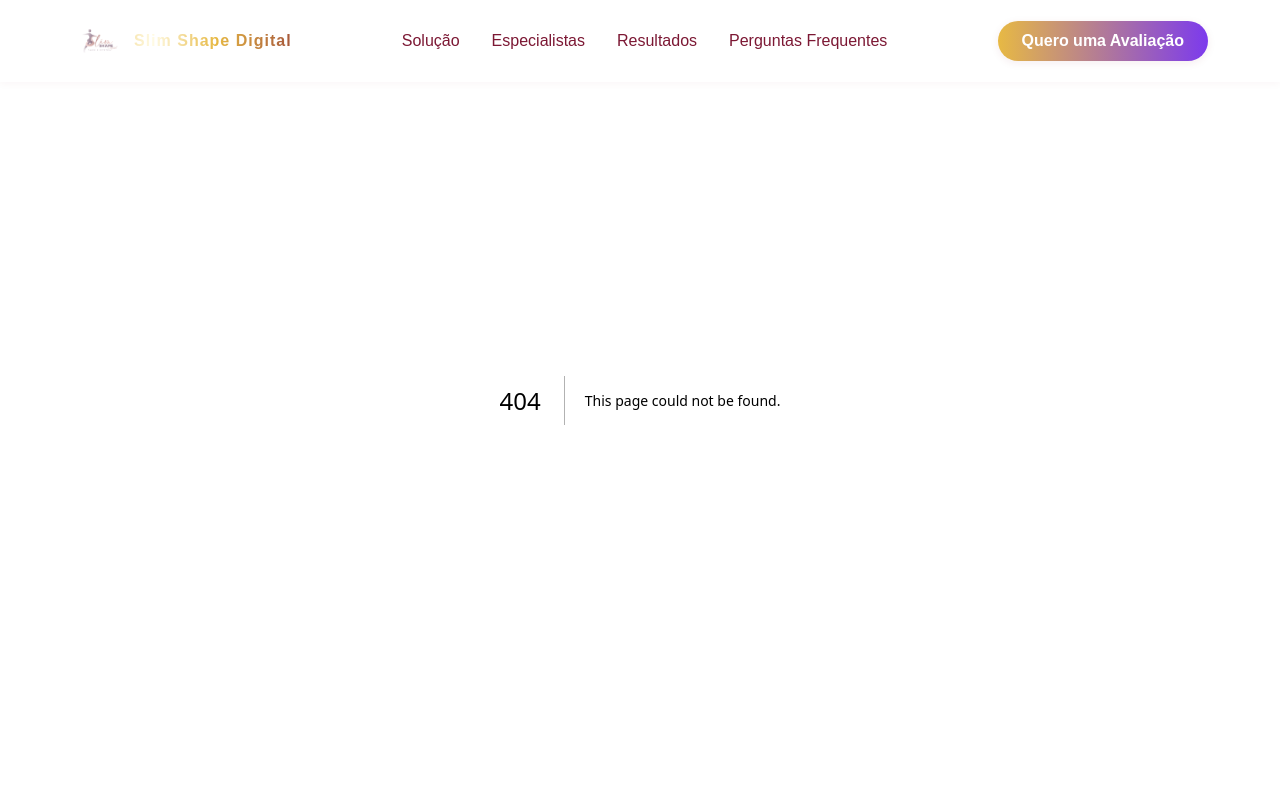
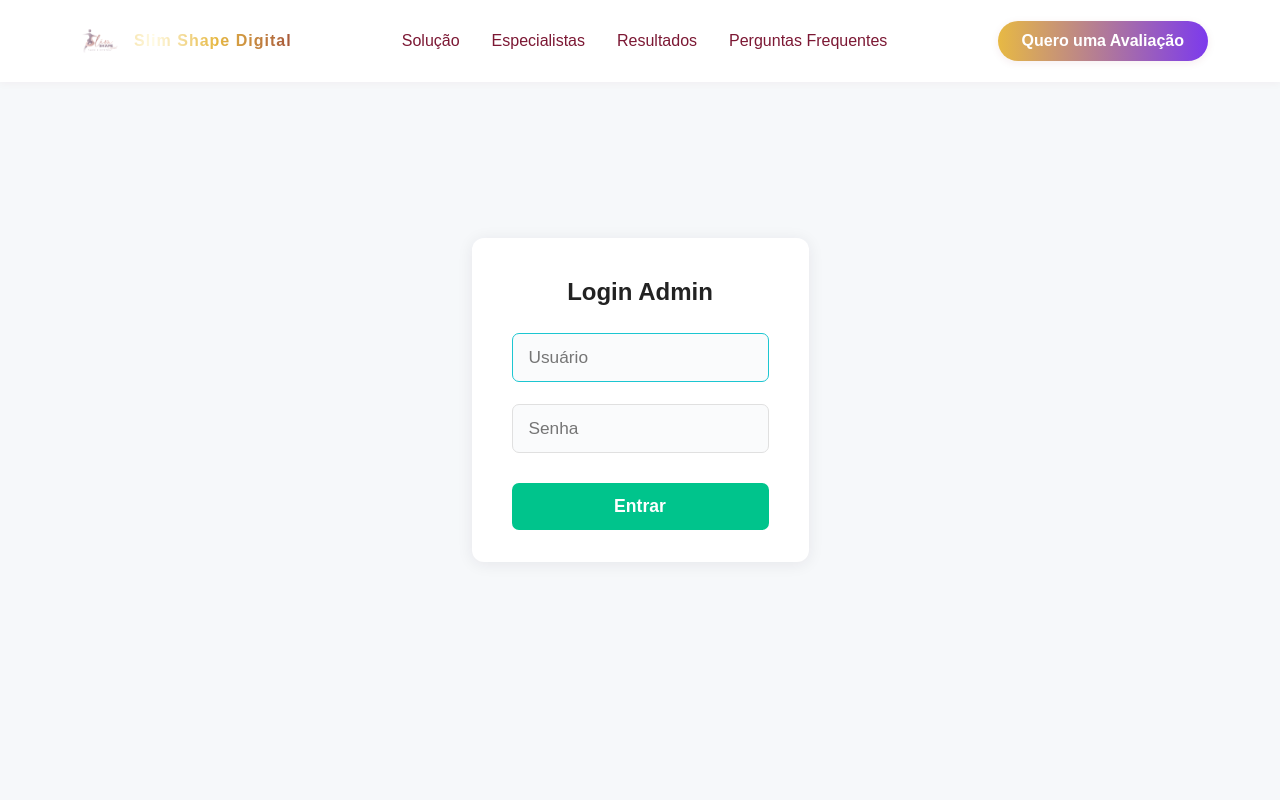
Before and after one commit to MxSGameJPS/slimshape, a Next.js app: page /admin in a window 1280 px wide. Before the commit this address had no page. Shown: the top 800 px of the page. Built offline with nearby package versions, Linux system fonts and the light colour scheme.

Commit message:
feat: Adicionar página de login admin com validação de usuário e senha

```diff
--- /dev/null
+++ b/src/app/admin/admin.module.css
@@ -0,0 +1,73 @@
+.loginContainer {
+  min-height: 100vh;
+  display: flex;
+  align-items: center;
+  justify-content: center;
+  background: #f6f8fa;
+}
+.loginBox {
+  background: #fff;
+  border-radius: 12px;
+  box-shadow: 0 2px 16px rgba(44, 24, 52, 0.08);
+  padding: 2.5rem 2.5rem 2rem 2.5rem;
+  display: flex;
+  flex-direction: column;
+  gap: 1.2rem;
+  min-width: 320px;
+  max-width: 350px;
+}
+.loginBox h2 {
+  margin: 0 0 0.5rem 0;
+  font-size: 1.5rem;
+  font-weight: 700;
+  color: #222;
+  text-align: center;
+}
+.loginBox input {
+  padding: 0.8rem 1rem;
+  border-radius: 7px;
+  border: 1.5px solid #e0e0e0;
+  font-size: 1.08rem;
+  background: #fafbfc;
+  color: #222;
+  margin-bottom: 0.2rem;
+}
+.loginBox input:focus {
+  border: 1.5px solid #1cc6d1;
+  outline: none;
+}
+.loginBox button {
+  background: #00c48c;
+  color: #fff;
+  font-weight: 700;
+  border: none;
+  border-radius: 7px;
+  padding: 0.8rem 0;
+  font-size: 1.1rem;
+  cursor: pointer;
+  margin-top: 0.5rem;
+  transition: background 0.2s;
+}
+.loginBox button:hover {
+  background: #009e6e;
+}
+.error {
+  color: #d32f2f;
+  font-size: 1rem;
+  text-align: center;
+  margin-bottom: 0.2rem;
+}
+.adminDashboard {
+  padding: 2.5rem 2rem;
+  max-width: 1100px;
+  margin: 0 auto;
+}
+.adminDashboard h2 {
+  font-size: 2rem;
+  font-weight: 700;
+  margin-bottom: 0.5rem;
+}
+.adminDashboard p {
+  color: #444;
+  margin-bottom: 1.5rem;
+}
--- /dev/null
+++ b/src/app/admin/page.jsx
@@ -0,0 +1,57 @@
+"use client";
+import { useState } from "react";
+import styles from "./admin.module.css";
+
+export default function AdminLogin() {
+  const [user, setUser] = useState("");
+  const [pass, setPass] = useState("");
+  const [error, setError] = useState("");
+  const [logged, setLogged] = useState(false);
+
+  function handleSubmit(e) {
+    e.preventDefault();
+    if (user === "Teste-admin" && pass === "teste123") {
+      setLogged(true);
+      setError("");
+    } else {
+      setError("Usuário ou senha inválidos");
+    }
+  }
+
+  if (logged) {
+    return (
+      <div className={styles.adminDashboard}>
+        <h2>Bem-vindo, Teste-admin!</h2>
+        <p>Dashboard de exemplo carregado abaixo:</p>
+        <iframe
+          src="/dashboard/App.tsx"
+          title="Dashboard Exemplo"
+          style={{ width: "100%", height: "80vh", border: "none" }}
+        />
+      </div>
+    );
+  }
+
+  return (
+    <div className={styles.loginContainer}>
+      <form className={styles.loginBox} onSubmit={handleSubmit}>
+        <h2>Login Admin</h2>
+        <input
+          type="text"
+          placeholder="Usuário"
+          value={user}
+          onChange={(e) => setUser(e.target.value)}
+          autoFocus
+        />
+        <input
+          type="password"
+          placeholder="Senha"
+          value={pass}
+          onChange={(e) => setPass(e.target.value)}
+        />
+        {error && <div className={styles.error}>{error}</div>}
+        <button type="submit">Entrar</button>
+      </form>
+    </div>
+  );
+}
```
Also changed, not shown: 1 other file (tests, documents, lock files or other folders).
